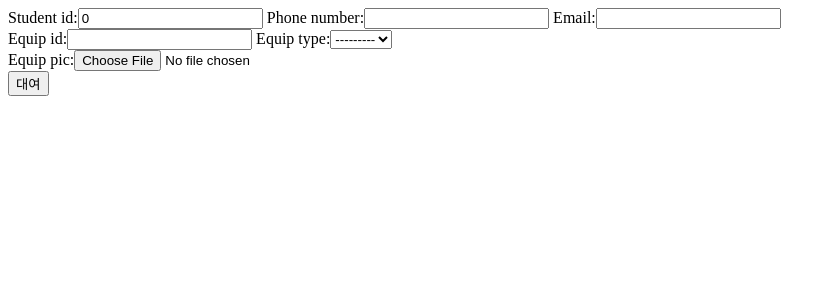
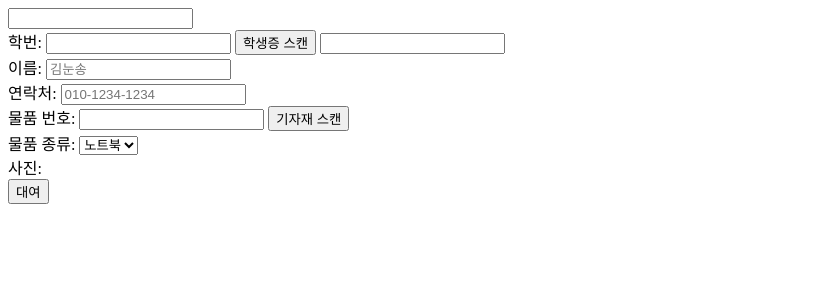
Before and after one commit to InjiChoi/Equip_Rent_Project, a Django app: page /management/ in a window 1280 px wide. Shown: the top 300 px of the page, without its empty margins (0-836 px from the left). Run offline with Django 3.2, Linux system fonts and the light colour scheme; some libraries are stand-ins or nearby versions.

Commit message:
rent page 수정중

```diff
--- a/managements/templates/managements/rent.html
+++ b/managements/templates/managements/rent.html
@@ -14,29 +14,35 @@
             $("button[name=cur_focus]").click(function(){
                 $("input[name=beforeAmt]").focus();
             });
+            $("button[name=cur_focus2]").click(function(){
+                $("input[name=beforeAmt2]").focus();
+            });
         });
     </script>
 </head>
 <body>
-    <form id="rent_form" action="" method="post">
+<input type="text" name="" id="">
+    <form id="rent_form" action="" method="post" onkeydown="return event.key != 'Enter';">
         {% csrf_token %}
-
-        {{rent_student_form}} <br>
-        {{rent_equipment_form}} <br>
-        {{rent_form}} <br>
-        <input type="submit" value="대여">
-        {% comment %} 학번: <input type="text" name="afterAmt" id="afterAmt" value="" />
-        <button name='cur_focus'>학생증 스캔</button>
+        {% comment %}
+            {{rent_student_form}} <br>
+            {{rent_equipment_form}} <br>
+            {{rent_form}} <br>
+        {% endcomment %}
+        학번: <input type="text" name="afterAmt" id="afterAmt" value="" />
+        <button type='button' name='cur_focus'>학생증 스캔</button>
         <input  name="beforeAmt" id="beforeAmt" value="" onkeyup="eventKeyup(this.value)"/><br>
         이름: <input type="text" name="" id="" placeholder="김눈송"><br>
-        연락처: <input type="text" name="" id=""><br>
-        물품 번호: <input type="text" name="" id="">
+        연락처: <input type="text" name="" id="" placeholder="010-1234-1234"><br>
+        물품 번호: <input type="text" name="beforeAmt2" id="beforeAmt2" value="" onkeyup="eventKeyup(this.value)">
+        <button type='button' name='cur_focus2'>기자재 스캔</button> <br>
         물품 종류: <select name="" id="">
             <option value="notebook">노트북</option>
             <option value="">태블릿</option>
             <option value="">센서</option>
-        </select>
-        사진:  {% endcomment %}
+        </select><br>
+        사진: <br>
+                <input type="submit" value="대여">
     </form>
 </body>
 </html>
--- a/managements/views.py
+++ b/managements/views.py
@@ -5,29 +5,7 @@ from managements.forms import RentForm, RentStudentForm, RentEquipmentForm
 # Create your views here.
 
 def rent(request):
-    if request.method == 'POST':
-        rent_form = RentForm(request.POST)
-        rent_student_form = RentStudentForm(request.POST)
-        rent_equipment_form = RentEquipmentForm(request.POST)
-
-        if rent_form.is_valid() and rent_student_form.is_valid() and rent_equipment_form.is_valid() :
-            rent_info = rent_form.save(commit=False)
-            rent_student_info = rent_student_form.save(commit=False)
-            rent_equipment_info = rent_equipment_form.save(commit=False)
-            rent_info.save()
-            rent_student_info.save()
-            rent_equipment_info.save()
-            return redirect('managements:rent_list')
-    else:
-        rent_form = RentForm()
-        rent_student_form = RentStudentForm()
-        rent_equipment_form = RentEquipmentForm()
-        ctx = {
-            'rent_form':rent_form,
-            'rent_student_form':rent_student_form,
-            'rent_equipment_form':rent_equipment_form,
-        }
-        return render(request, 'managements/rent.html', ctx)
+        return render(request, 'managements/rent.html', {})
 
 # def rent_list(request):
 #     return render(request, 'managements/rent.html')
```
